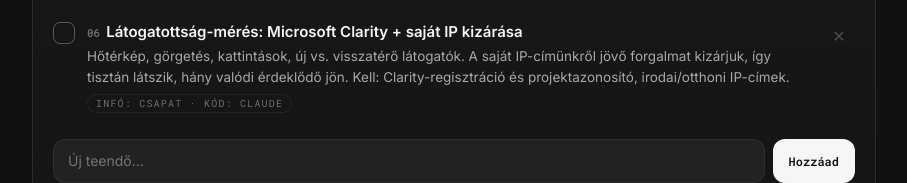
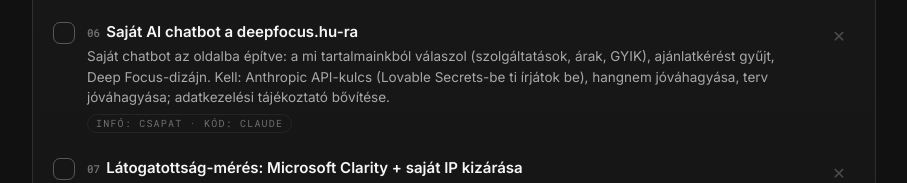
Before and after one commit to zegri0612/deepfocus-teendok, a plain HTML site: page index.html in a window 1280 px wide. Shown: the part 1183-1366 px from the top of the page, without its empty margins (186-1093 px from the left). Drawn offline with Linux system fonts and the light colour scheme.

Commit message:
Új teendő: saját AI chatbot
Co-Authored-By: Claude Opus 5.5 <noreply@anthropic.com>
Claude-Session: https://claude.ai/code/session_01SX4oWgR5Ry97yqrRoKcsuU

```diff
--- a/index.html
+++ b/index.html
@@ -137,6 +137,7 @@ const DEFAULT = [
     { t:"Közösségi profilok a cégadatokba", d:"Facebook, TikTok, YouTube, LinkedIn, Vimeo és Google Cégprofil linkjei.", who:"Infó: csapat · Kód: Claude" },
     { t:"20 új Tudástár-kérdés", d:"Social media, reklámfilm, AI-videó, branding — témánként 5. Kell: social szerződési idő és havi mennyiség, reklámfilm javítási körök és felvétel-tulajdon, arculat logóváltozatok száma.", who:"Infó: csapat · Kód: Claude" },
     { t:"Nyitvatartás a cégadatokba", d:"Ha szeretnénk, hogy a Google-ben is látszódjon.", who:"Infó: csapat · Kód: Claude" },
+    { id:"chatbot", t:"Saját AI chatbot a deepfocus.hu-ra", d:"Saját chatbot az oldalba építve: a mi tartalmainkból válaszol (szolgáltatások, árak, GYIK), ajánlatkérést gyűjt, Deep Focus-dizájn. Kell: Anthropic API-kulcs (Lovable Secrets-be ti írjátok be), hangnem jóváhagyása, terv jóváhagyása; adatkezelési tájékoztató bővítése.", who:"Infó: csapat · Kód: Claude" },
     { id:"clarity", t:"Látogatottság-mérés: Microsoft Clarity + saját IP kizárása", d:"Hőtérkép, görgetés, kattintások, új vs. visszatérő látogatók. A saját IP-címünkről jövő forgalmat kizárjuk, így tisztán látszik, hány valódi érdeklődő jön. Kell: Clarity-regisztráció és projektazonosító, irodai/otthoni IP-címek.", who:"Infó: csapat · Kód: Claude" },
   ]},
   { id:"g3", color:"var(--yellow)", title:"Mobilnézet", sub:"Szüneteltetve — a lapozós szolgáltatás-rész nem kell", items:[
```
